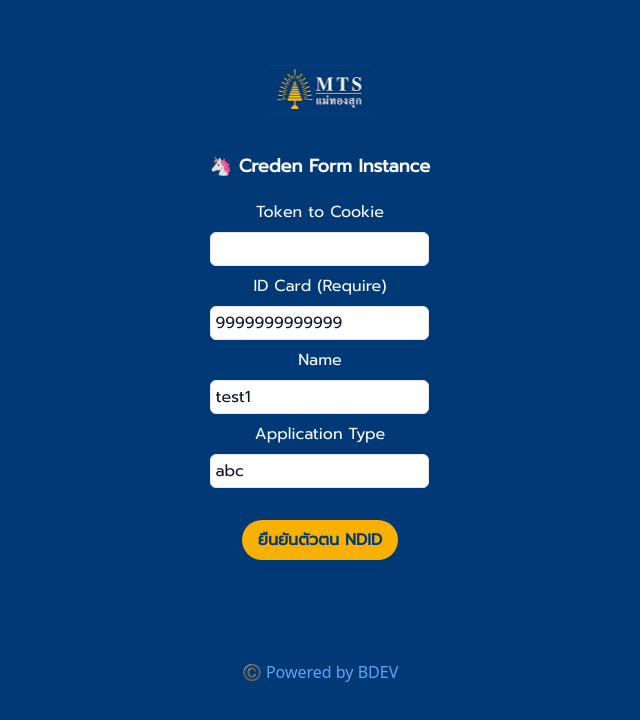
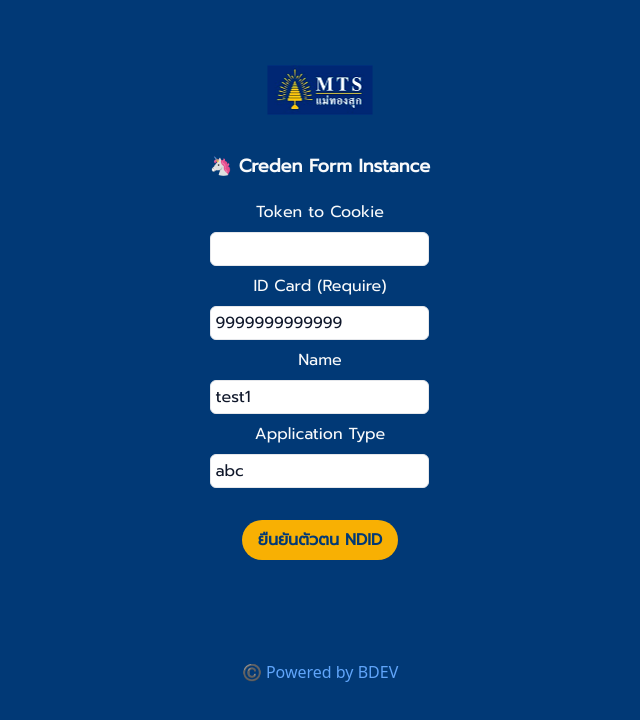
Before and after one commit to queqoogithub/ndid_instance, a Next.js app in the folder mts_ndid_kn/: page /creden in a window 1280 px wide. Shown: the top 720 px of the page, without its empty margins (320-960 px from the left). Built offline with nearby package versions, Linux system fonts and the light colour scheme.

Commit message:
ปรับ logo mts

```diff
--- a/mts_ndid_kn/components/IdpList.js
+++ b/mts_ndid_kn/components/IdpList.js
@@ -23,10 +23,10 @@ export default function IdpList({ idpIconSelected, setDesiredIdp, verify }) {
                         )}
                     </div>
                     :
-                    <div className="grid grid-cols-4 justify-center">
+                    <div className="grid grid-cols-4 justify-center ">
                         {Object.values(idpIconSelected).map((value, index) =>
                             <div key={value.name} >
-                                <img className="mx-1 my-1 h-20 w-20"
+                                <img className="mx-1 my-1 h-20 w-20 hover:contrast-150"
                                     src={value.image}
                                     alt={value.name}
                                     onClick={async () => setDesiredIdp(value.name)}
--- a/mts_ndid_kn/pages/creden.js
+++ b/mts_ndid_kn/pages/creden.js
@@ -117,11 +117,10 @@ export default function Home() {
   }
 
   return (
-    <div className="font-Prompt bg-[#013976] flex min-h-screen flex-col items-center py-10 text-gray-50">
+    <div className="flex min-h-screen flex-col font-Prompt bg-[#013976] items-center py-10 text-gray-50">
       <div className='grid justify-items-center'><p></p>
-        <div className=' border-double'>
-            <img className="scale-50 rounded " src="/mts_logo.jpg" alt="mts_logo"/>
-        </div>
+        <img className="contrast-125 scale-50 " src="/mts_logo.jpg" alt="mts_logo"/>
+
         <h3 className="text-lg py-3">🦄 <b>Creden Form Instance</b></h3>
         <label className="py-2" htmlFor="name">Token to Cookie</label>
         <input className="rounded-md border p-1 text-blue-600"
--- a/mts_ndid_kn/pages/mts/[info].js
+++ b/mts_ndid_kn/pages/mts/[info].js
@@ -155,7 +155,7 @@ const User = ({ user_card_id, user_idp_list, user_name }) => {
         <div className="font-Prompt bg-[#013976] flex min-h-screen flex-col items-center py-10 text-gray-50">
             <div className='grid justify-items-center'>
                 <div className=''>
-                    <img className="scale-60 " src="/mts_logo.jpg" alt="mts_logo"/>
+                    <img className="contrast-125 scale-75 rounded-2xl " src="/mts_logo.jpg" alt="mts_logo"/>
                 </div>
                 <Switch
                   checked={testToggle}
```
